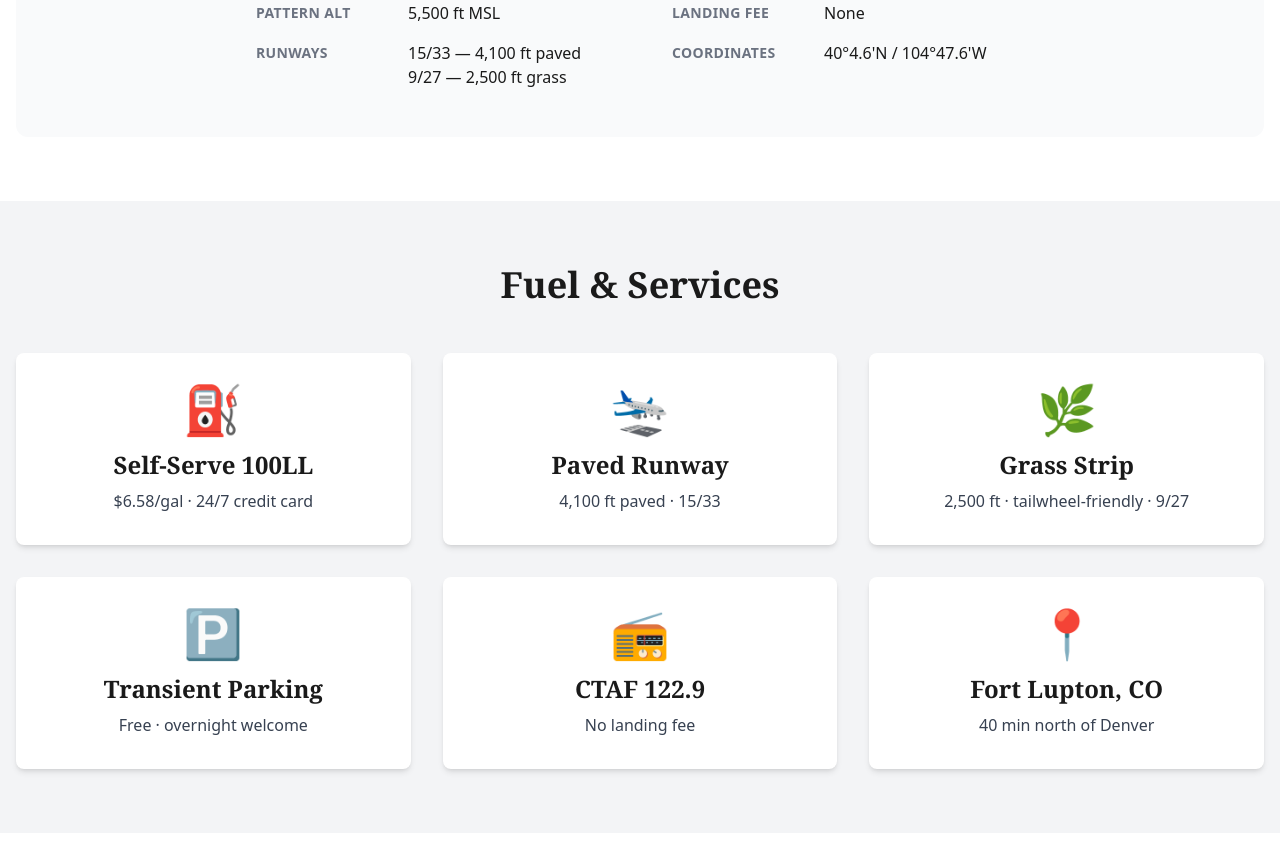
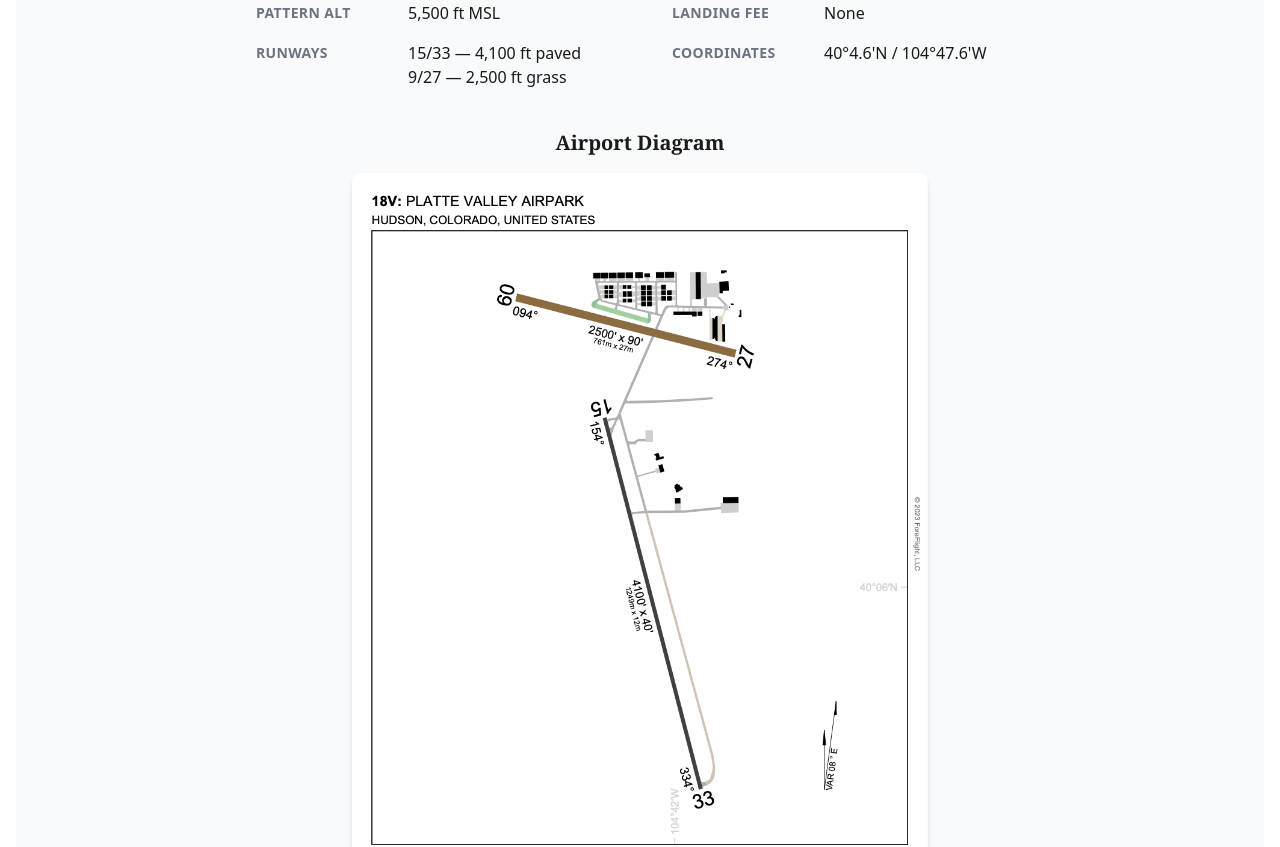
Before and after one commit to 908zeox-bot/platte-valley-airpark, a Next.js app: page / in a window 1280 px wide. Shown: the part 2860-3707 px from the top of the page. Built offline with nearby package versions, Linux system fonts and the light colour scheme.

Commit message:
Add ForeFlight airport diagram to Plan Your Visit section

```diff
--- a/src/components/About.tsx
+++ b/src/components/About.tsx
@@ -74,6 +74,18 @@ const About = () => {
               <span className="text-dark-charcoal">40°4.6'N / 104°47.6'W</span>
             </div>
           </div>
+
+          {/* Airport Diagram */}
+          <div className="mt-10 text-center">
+            <h4 className="text-xl font-serif font-bold text-dark-charcoal mb-4">Airport Diagram</h4>
+            <img
+              src="/images/airport-diagram.png"
+              alt="Platte Valley Airpark (18V) airport diagram showing runways 15/33 (4,100 ft paved) and 9/27 (2,500 ft grass)"
+              className="mx-auto rounded-lg shadow-md w-full max-w-xl h-auto"
+              loading="lazy"
+            />
+            <p className="text-xs text-gray-400 mt-2">Diagram courtesy of ForeFlight</p>
+          </div>
         </div>
       </div>
     </section>
```
Also changed, not shown: public/images/airport-diagram.png (added).
